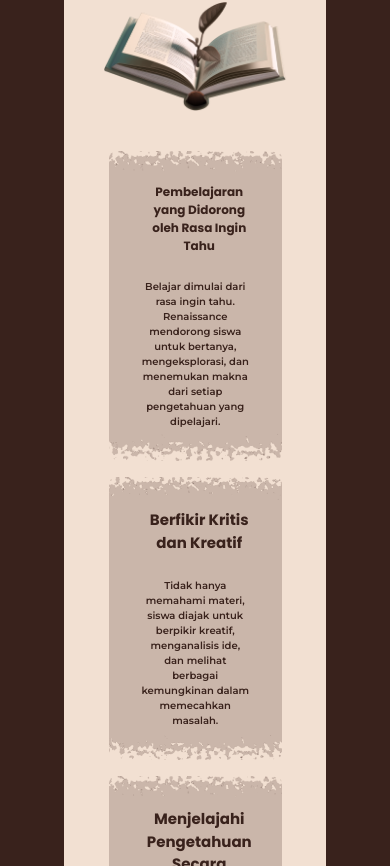
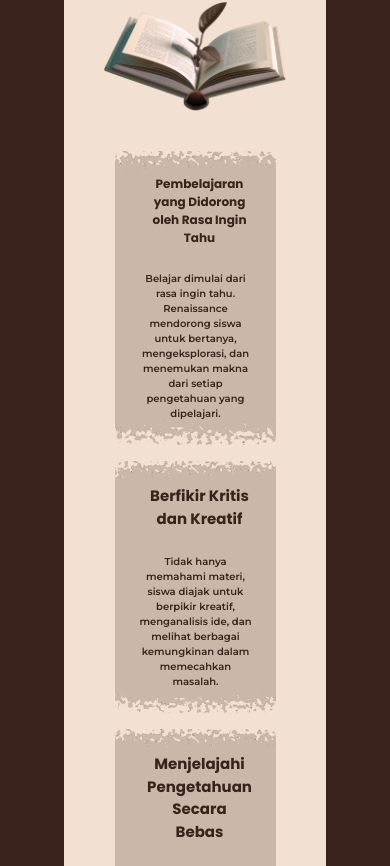
Before and after one commit to Athrsyd/Renaissance, a React (Vite) app in the folder Frontend/: page / in a window 390 px wide. Shown: the part 1838-2704 px from the top of the page. Built offline with nearby package versions, Linux system fonts and the light colour scheme; no server answers.

Commit message:
modified:   Frontend/src/components/About.jsx

```diff
--- a/Frontend/src/components/About.jsx
+++ b/Frontend/src/components/About.jsx
@@ -35,7 +35,7 @@ const AboutListCard = ({item}) => {
       <div
         data-aos="flip-left"
         data-aos-duration="1500"
-        className=" w-[75%] md:w-[48%] lg:w-[32%] relative h-full md:h-75 lg:h-80 rounded-lg bg-cover bg-center p-8 md:p-6 flex flex-col justify-center items-center"
+        className=" w-[70%] md:w-[48%] lg:w-[32%] relative h-full md:h-75 lg:h-80 rounded-lg bg-cover bg-center p-6 md:p-6 flex flex-col justify-center items-center"
         style={{ backgroundImage: `url(${item.bgAbout})` }}
       >
         <div className="w-full h-full flex flex-col justify-center items-center gap-6">
```
